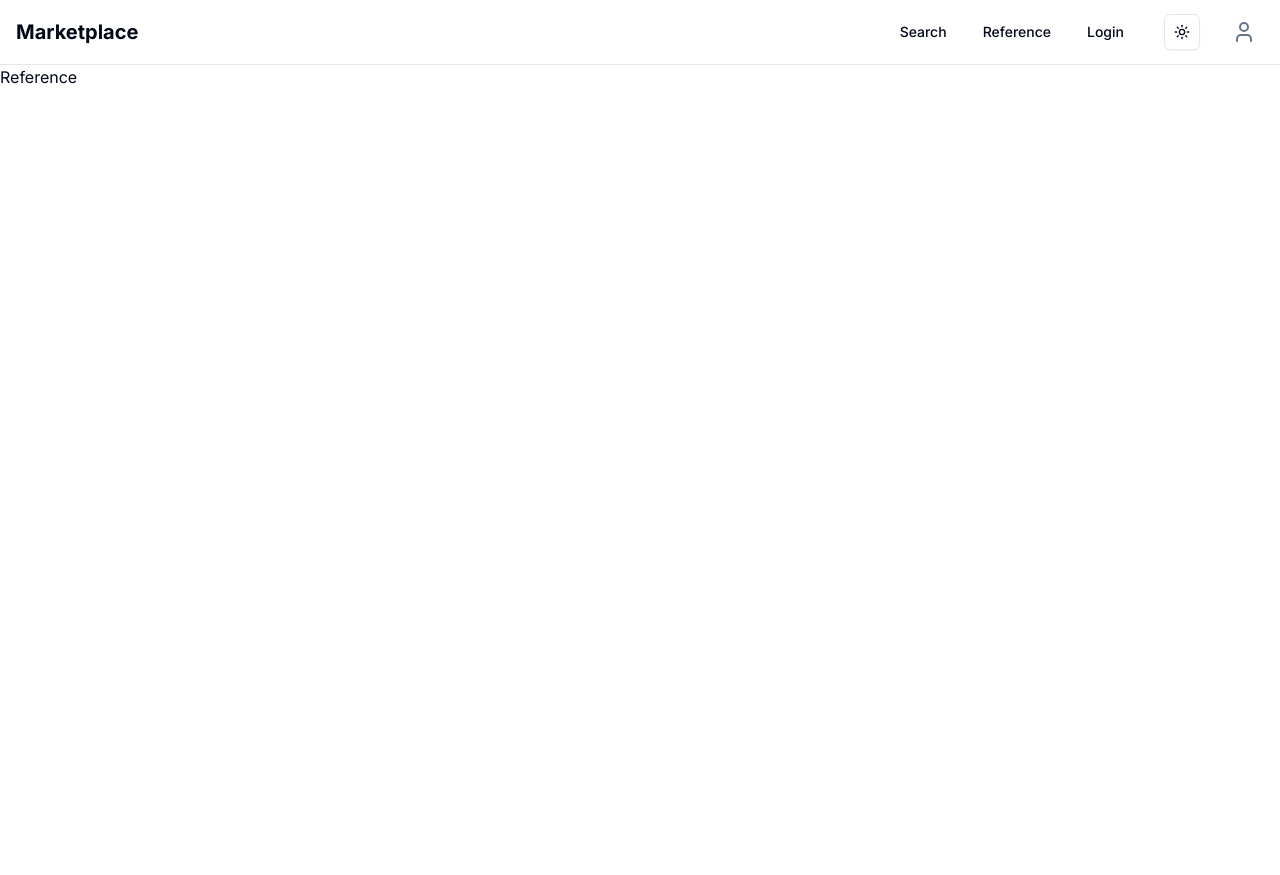
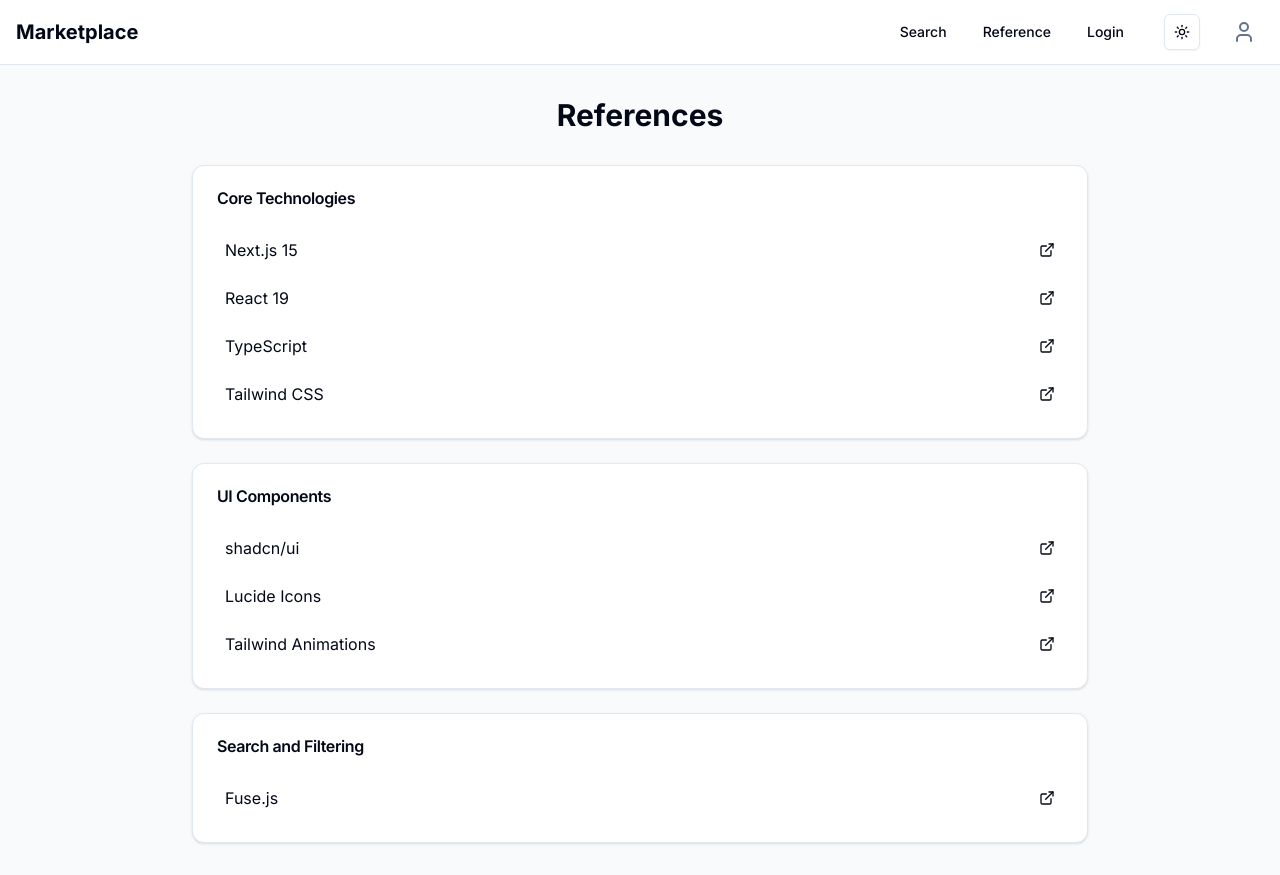
Before and after one commit to ovds/marketplace, a Next.js app: page /reference in a window 1280 px wide. Built offline with nearby package versions, Linux system fonts and the light colour scheme.

Commit message:
(feat) reference page set up

```diff
--- a/app/reference/page.tsx
+++ b/app/reference/page.tsx
@@ -1,7 +1,71 @@
-export default function Reference() {
+"use client"
+
+import { Card, CardContent, CardDescription, CardHeader, CardTitle } from "@/components/ui/card"
+import { ExternalLink } from "lucide-react"
+import Link from "next/link"
+
+const REFERENCES = [
+    {
+        title: "Core Technologies",
+        items: [
+            { name: "Next.js 15", link: "https://nextjs.org/" },
+            { name: "React 19", link: "https://reactjs.org/" },
+            { name: "TypeScript", link: "https://www.typescriptlang.org/" },
+            { name: "Tailwind CSS", link: "https://tailwindcss.com/" }
+        ]
+    },
+    {
+        title: "UI Components",
+        items: [
+            { name: "shadcn/ui", link: "https://ui.shadcn.com/" },
+            { name: "Lucide Icons", link: "https://lucide.dev/" },
+            { name: "Tailwind Animations", link: "https://tailwindcss.com/docs/animation" }
+        ]
+    },
+    {
+        title: "Search and Filtering",
+        items: [
+            { name: "Fuse.js", link: "https://fusejs.io/" }
+        ]
+    }
+]
+
+export default function ReferencePage() {
     return (
-        <div>
-            <h1>Reference</h1>
+        <div className="min-h-screen bg-gray-50 dark:bg-gray-900">
+            <div className="container mx-auto px-4 py-8">
+                <div className="max-w-4xl mx-auto space-y-8">
+                    <div className="text-center">
+                        <h1 className="text-3xl font-bold mb-4">References</h1>
+                    </div>
+
+                    <div className="grid gap-6">
+                        {REFERENCES.map((section) => (
+                            <Card key={section.title}>
+                                <CardHeader>
+                                    <CardTitle>{section.title}</CardTitle>
+                                </CardHeader>
+                                <CardContent>
+                                    <div className="grid gap-2">
+                                        {section.items.map((item) => (
+                                            <Link
+                                                key={item.name}
+                                                href={item.link}
+                                                target="_blank"
+                                                rel="noopener noreferrer"
+                                                className="flex items-center justify-between p-2 hover:bg-gray-100 dark:hover:bg-gray-800 rounded-md transition-colors"
+                                            >
+                                                <span>{item.name}</span>
+                                                <ExternalLink className="h-4 w-4" />
+                                            </Link>
+                                        ))}
+                                    </div>
+                                </CardContent>
+                            </Card>
+                        ))}
+                    </div>
+                </div>
+            </div>
         </div>
     )
 }
```
